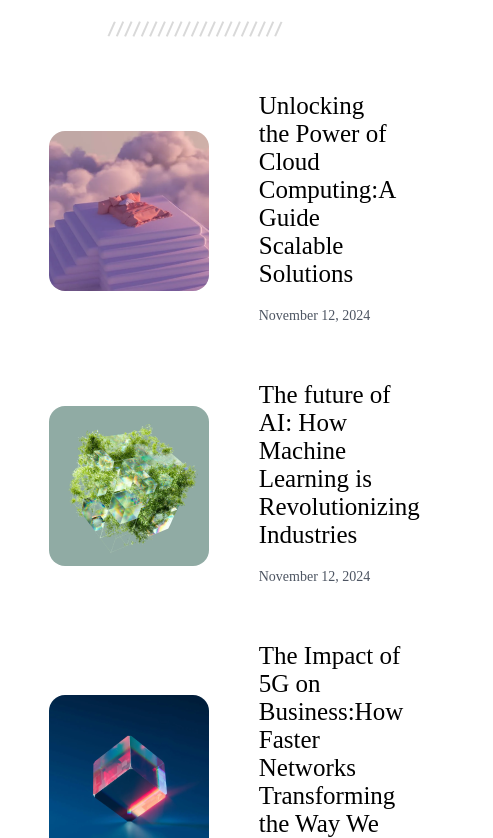
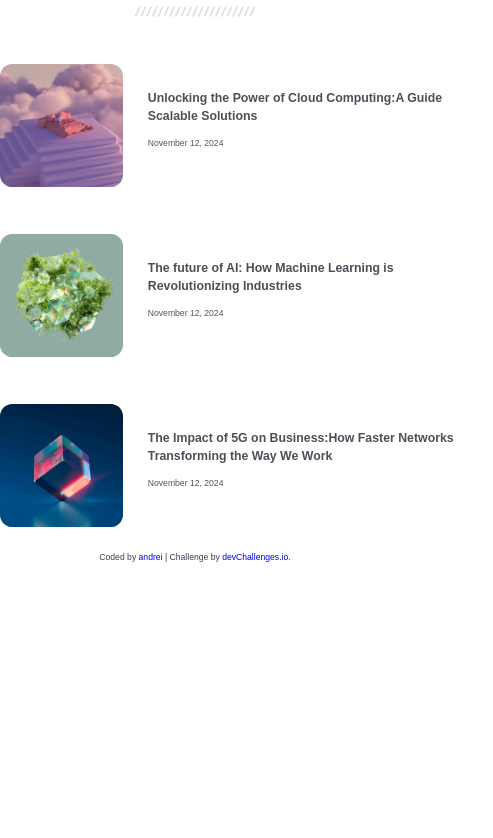
Before and after one commit to andreeeeiiii/simple-article-listing, a plain HTML site: page index.html in a window 390 px wide. Shown: the part 177-1015 px from the top of the page, 493 px wide, since content can reach past the window. After the commit the page ends 844 px from the top, so only its background shows below. Drawn offline with Linux system fonts and the light colour scheme.

Commit message:
FEATURES

```diff
--- a/css.css
+++ b/css.css
@@ -1,22 +1,74 @@
+:root {
+    /* FONT SIZE */
+    --text-sm: 1.2rem;
+    --text-base: 1.6rem;
+    --text-paragraph: 2rem;
+    --text-h5: 2.4rem;
+    --text-h4: 3.2rem;
+    --text-h3: 4rem;
+    --text-h2: 4.8rem;
+    --text-h1: 6.2rem;
+
+    /* FONT WEIGHT */
+    --font-weight-normal: 400;
+    --font-weight-bold: 700;
+
+    /* LINE HEIGHTS */
+    --line-height-tight: 1.2;
+    --line-height-normal: 1.5;
+
+    /* LETTER SPACING */
+    --letter-spacing-tight: -2px;
+
+    /* FONT FAMILY */
+    --font-family: 'Poppins', sans-serif;
+
+    /* COLORS */
+    --primary-base: #339af0;
+    --primary-tint: #d0ebff;
+    --primary-shade: #1c7ed6;
+    --secondary-base: #9775fa;
+    --secondary-tint: #e5dbff;
+    --secondary-shade: #7048e8;
+    --tertiary-base: #ff922b;
+    --tertiary-tint: #ffe8cc;
+    --tertiary-shade: #f76707;
+    --grey-base: #495057;
+    --grey-tint: #f1f3f5;
+    --grey-shade: #212529;
+    --white: #ffffff;
+    --black: #000000;
+
+    /* MISCELLANEOUS */
+    --nav-height: 100px; /* Update the value in the flexbox topic */
+}
+
 * {
     margin: 0;
     padding: 0;
     box-sizing: border-box;
 }
 
+html {
+   font-size: 62.5%;
+}
+
 body {
-    height: 50vh;
+    font-family: var(--font-family);
+    font-weight: var(--font-weight-normal);
+    line-height: var(--line-height-normal);
+    color: var(--grey-base);
 }
+
 
 h1{
     text-align: center;
     margin-top: 36px;
-    font-size: 2.25rem;
-    font-style: normal;
+    font-size: 4.5rem;
 }
 
 .center {
-    margin-top: 36px;
+    margin-top: 3.6rem;
     display: block;
     margin-left: auto;
     margin-right: auto;
@@ -25,10 +77,10 @@ h1{
 .container {
     display: flex;
     align-items: center;
-    width: 700px;
+    width: 70rem;
     justify-items: center;
-    gap: 20px;
-    margin: 30px auto;
+    gap: 2rem;
+    margin: 3rem auto;
 }
 
 img{
@@ -36,67 +88,61 @@ img{
   max-height: 100%;
   object-fit: cover;
   border-radius: 10%;
-  margin-top: 36px;
-
-
+  margin-top: 3.6rem;
 }
 
 .text {
-  font-size: 20px;
-  padding-left: 20px;
-  padding-top: 20px;
+  font-size: 2.2rem;
+  padding-left: 2rem;
+  padding-top: 2rem;
 }
 
 .text p{
-    margin-bottom: 10px;
+    font-size: 2rem;
+    margin-bottom: 1rem;
+    font-weight: var(--font-weight-bold);
 }
 
 .text p1{
-    font-size: 14px;
+    font-size: 1.4rem;
     color: #4D5562;
 }
 
 .author-info {
-    font-size: 14px;
+    font-size: 1.4rem;
     text-align: center;
-    margin-top: 16px;
+    margin-top: 1.6rem;
     color: rgb(55, 65, 81);
 }
 
 .author-info a {
     text-decoration: none;
 }
-@media (max-width: 640px) {
-  .container {
-    display: flex;
-    justify-items: center;
-    gap: 50px;
-    margin: 10px auto;
-    width: 90%;
+
+@media (max-width: 49rem){
+  html {
+   font-size: 50%;
+  }
+  .container{
+    margin: 1rem auto;
   }
 
-  .text{
-    padding-left: 0;
+
+
+}
+
+@media (max-width: 40rem){
+  html {
+   font-size: 38.5%;
   }
 
-  .container img {
-    margin-bottom: 12px;
-  }
-}
-@media (max-width: 1024px) {
-  .container {
-    display: flex;
-    align-items: center;
-    gap: 50px;
-    margin: 35px auto;
-    width: 75%;
+  .container{
+    width: 80rem;
+    margin: 4rem auto;
   }
 
-  .text{
-    font-size: 25px;
+  img{
+    width: 20rem;
   }
 
-  .container img {
-    margin-bottom: 12px;
-  }
 }
```
